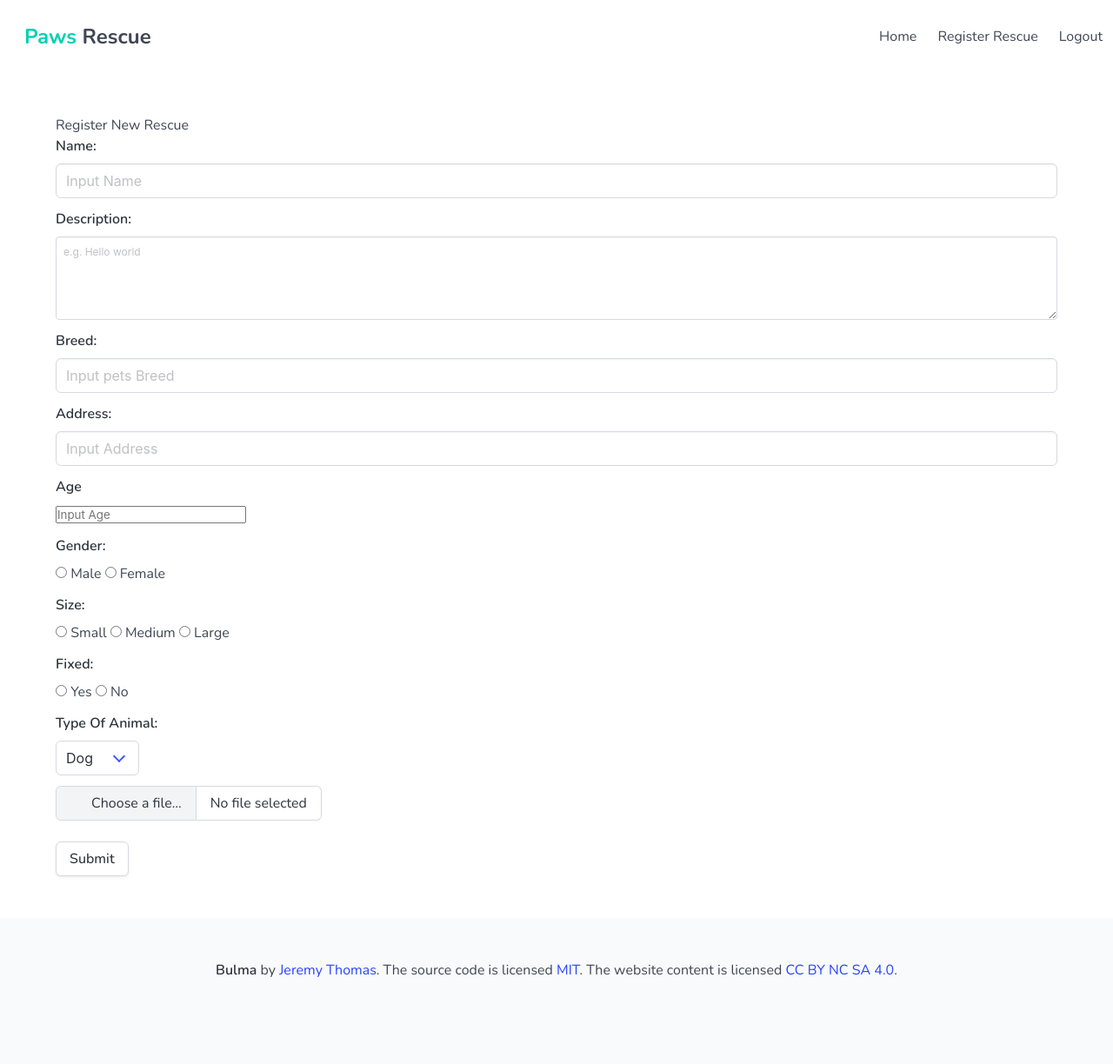
After one commit to DaliusBeckjr/paws_rescue, a Flask app: page /api/v1/rescues/new in a window 1280 px wide. The commit adds this page. Shown: the whole page at 87% size. Run offline with Flask 3, Linux system fonts and the light colour scheme; the visitor is signed in with stand-in values (Sample User, id 1).

Commit message:
working on new rescue page and file upload feature

```diff
--- /dev/null
+++ b/flask_app/templates/components/footer.html
@@ -0,0 +1,12 @@
+<footer class="footer mt-auto">
+    <div class="content has-text-centered">
+        <p>
+            <strong>Bulma</strong> by <a href="https://jgthms.com">Jeremy Thomas</a>.
+            The source code is licensed
+            <a href="https://opensource.org/license/mit">MIT</a>. The
+            website content is licensed
+            <a href="https://creativecommons.org/licenses/by-nc-sa/4.0//"
+            >CC BY NC SA 4.0</a>.
+        </p>
+    </div>
+</footer>
--- /dev/null
+++ b/flask_app/templates/components/navbar.html
@@ -0,0 +1,17 @@
+<nav class="navbar is-top-sticky">
+    <!-- logo/ brand -->
+    <div class="navbar-brand p-4">
+        <a href="{{ url_for('dashboard') }}" class="navbar-item ">
+            <p class="is-size-4 has-text-weight-bold">
+                <span class="has-text-primary">Paws</span> Rescue
+            </p>
+        </a>
+    </div>
+    <div class="navbar-end">
+        <a href="{{ url_for('dashboard') }}" class="navbar-item">
+            Home
+        </a>
+        <a href="{{ url_for('new_rescue') }}" class="navbar-item">Register Rescue</a>
+        <a href="{{ url_for('logout') }}" class="navbar-item"> Logout </a>
+    </div>
+</nav>
--- /dev/null
+++ b/flask_app/templates/new_rescue.html
@@ -0,0 +1,114 @@
+{% extends 'base.html' %}
+
+{% block title %} Paws and Rescue | New Rescue  {% endblock %}
+
+{% block body %}
+
+{% include 'components/navbar.html' %}
+
+<section class="section">
+    <div class="container">
+        Register New Rescue
+
+        <form action="{{ url_for('create_rescue') }}" method="post" enctype="multipart/form-data">
+            <div class="field">
+                <label class="label">Name:</label>
+                <input type="text" class="input" name="name" placeholder="Input Name">
+            </div>
+            <div class="field">
+                <label class="label">Description:</label>
+                <textarea class="textarea is-small" placeholder="e.g. Hello world" name="description"></textarea>
+            </div>
+            <div class="field">
+                <label class="label">Breed:</label>
+                <input type="text" name="breed" class="input" placeholder="Input pets Breed">
+            </div>
+            <div class="field">
+                <label class="label">Address:</label>
+                <input type="text" class="input" placeholder="Input Address">
+            </div>
+            <div class="field">
+                <label class="label">Age</label>
+                <input type="number" name="age" placeholder="Input Age" min="1">
+            </div>
+            <div class="field">
+                <label class="label">Gender:</label>
+                <div class="control">
+                    <label class="radio">
+                        <input type="radio" name="gender" value="1" />
+                        Male
+                    </label>
+                    <label class="radio">
+                        <input type="radio" name="gender" value="2" />
+                        Female
+                    </label>
+                </div>
+            </div>
+            <div class="field">
+                <label class="label">Size:</label>
+                <div class="control">
+                    <label class="radio">
+                        <input type="radio" name="size" value="1" />
+                        Small
+                    </label>
+                    <label class="radio">
+                        <input type="radio" name="size" value="2" />
+                        Medium
+                    </label>
+                    <label class="radio">
+                        <input type="radio" name="size" value="3" />
+                        Large
+                    </label>
+                </div>
+            </div>
+            <div class="field">
+                <label class="label">Fixed:</label>
+                <div class="control">
+                    <label class="radio">
+                        <input type="radio" name="fixed" value="1" />
+                        Yes
+                    </label>
+                    <label class="radio">
+                        <input type="radio" name="fixed" value="2" />
+                        No
+                    </label>
+                </div>
+            </div>
+            <div class="field">
+                <label class="label">Type Of Animal:</label>
+                <div class="select">
+                    <select name="type" >
+                        <option value="dog">Dog</option>
+                        <option value="cat">Cat</option>
+                        <option value="other">Other</option>
+                    </select>
+                </div>
+            </div>
+            <div class="file has-name">
+                <label class="file-label">
+                    <input class="file-input" type="file" id="file-input" name="image_path" accept="image/png, image/jpeg"/>
+                    <span class="file-cta">
+                        <span class="file-icon">
+                            <i class="fas fa-upload"></i>
+                        </span>
+                        <span class="file-label"> Choose a file… </span>
+                    </span>
+                    <span class="file-name" id="file-name"> No file selected</span>
+                </label>
+                <input type="hidden" name="user_id" value="{{session['login_id']}}">
+            </div>
+            <button class="button" type="submit">Submit</button>
+        </form>
+    </div>
+</section>
+
+{% include 'components/footer.html' %}
+
+<script>
+    document.getElementById('file-input').addEventListener('change', function() {
+        var fileName = document.getElementById('file-input').files[0].name || 'No file selected';
+        document.getElementById('file-name').textContent = fileName;
+    });
+</script>
+
+{% endblock body %}
```
Also changed, not shown: flask_app/templates/dashboard.html (+10 -8 lines), flask_app/templates/login_reg.html (+4 -4 lines).
